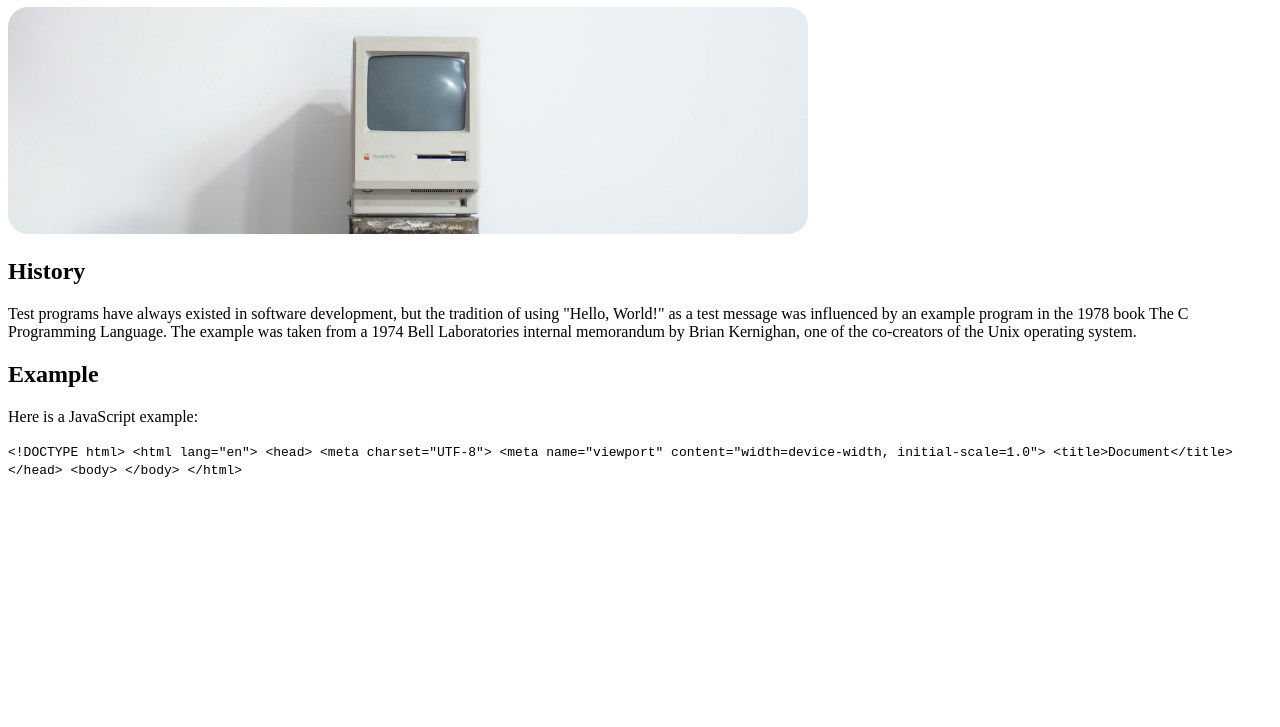
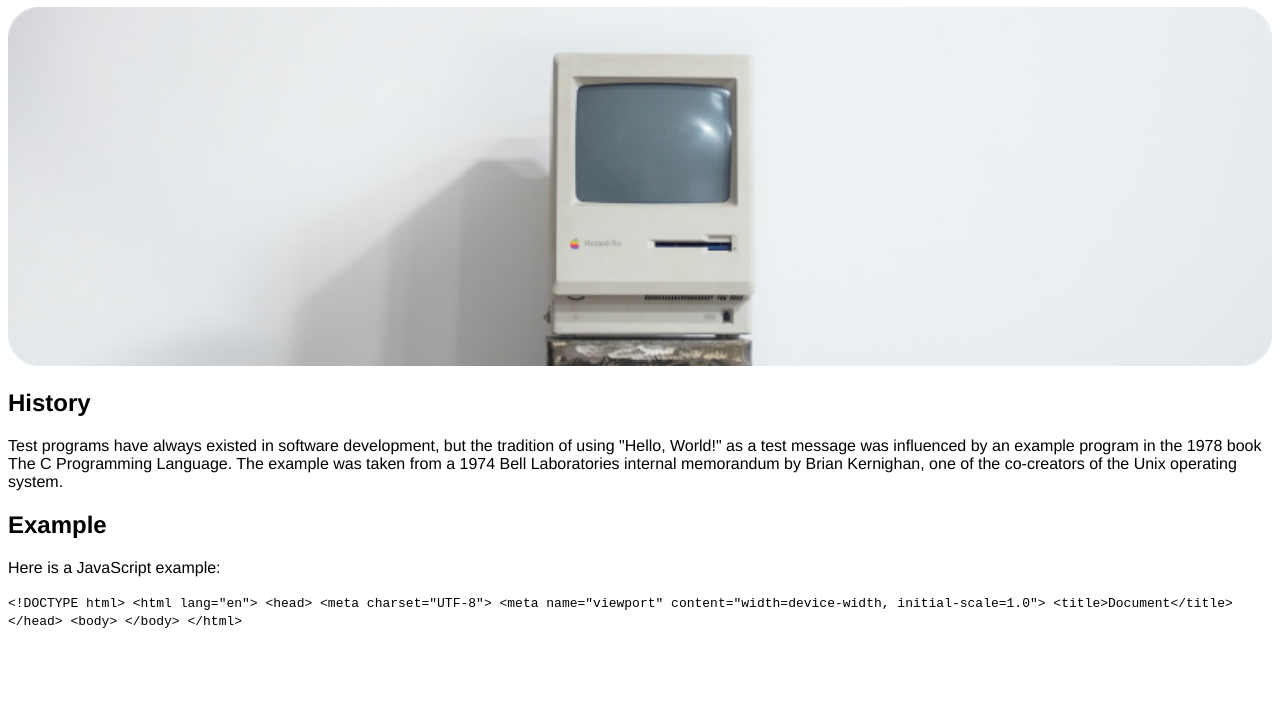
Before and after one commit to LPGLENDE/Hello-World, a plain HTML site: page index.html in a window 1280 px wide. Shown: the part 73-800 px from the top of the page. Drawn offline with Linux system fonts and the light colour scheme.

Commit message:
Basic HTML

```diff
--- /dev/null
+++ b/Screen.css
@@ -0,0 +1,8 @@
+body {
+    background: #ffffff;
+    font-family: Helvetica, sans-serif;
+}
+
+img {
+    width: 100%;
+}
--- a/index.html
+++ b/index.html
@@ -4,6 +4,7 @@
     <meta charset="UTF-8">
     <meta name="viewport" content="width=device-width, initial-scale=1.0">
     <title>Hello World</title>
+    <link rel="stylesheet" href="Screen.css">
 </head>
 <body>
     <h1>HelloWorld</h1>
```
